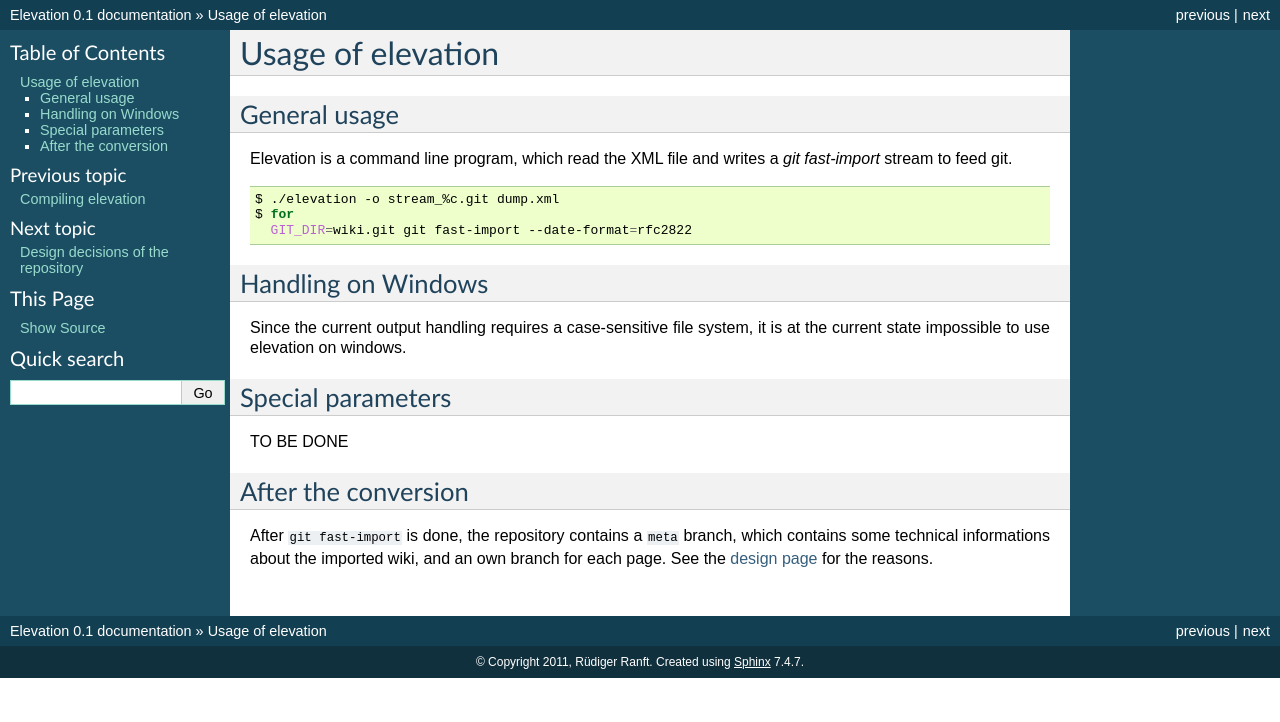
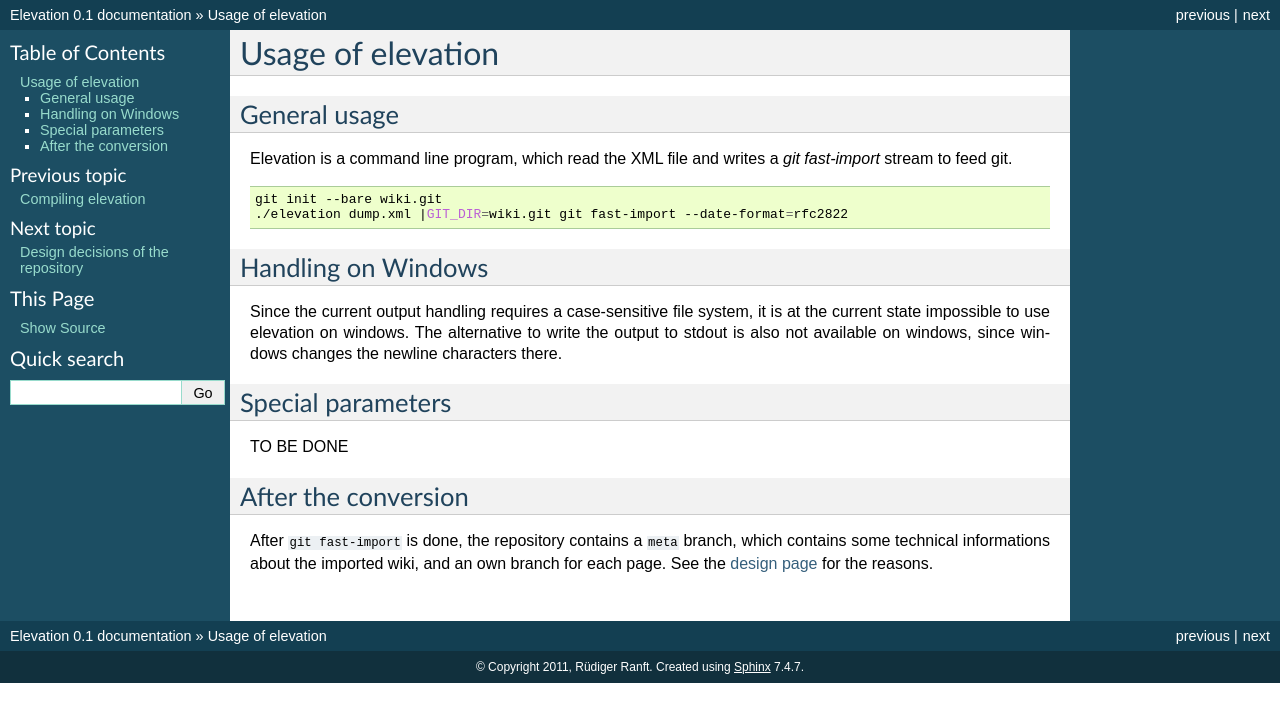
Before and after one commit to sguzman/elevation-c-import, a Sphinx documentation site: the page built from doc/usage.txt, in a window 1280 px wide. Shown: the top 722 px of the page. Built offline with Sphinx 7.4.7, drawn with Linux system fonts in a browser that asks for light colours.

Commit message:
Simple export script added, windows problems described.

```diff
--- a/doc/usage.txt
+++ b/doc/usage.txt
@@ -9,14 +9,15 @@ a `git fast-import` stream to feed git.
 
 .. code-block:: sh
 
-  $ ./elevation -o stream_%c.git dump.xml
-  $ for
-    GIT_DIR=wiki.git git fast-import --date-format=rfc2822
+  git init --bare wiki.git
+  ./elevation dump.xml |GIT_DIR=wiki.git git fast-import --date-format=rfc2822
 
 Handling on Windows
 -------------------
 Since the current output handling requires a case-sensitive file system, it is
-at the current state impossible to use elevation on windows.
+at the current state impossible to use elevation on windows. The alternative to
+write the output to stdout is also not available on windows, since windows
+changes the newline characters there.
 
 Special parameters
 ------------------
```
